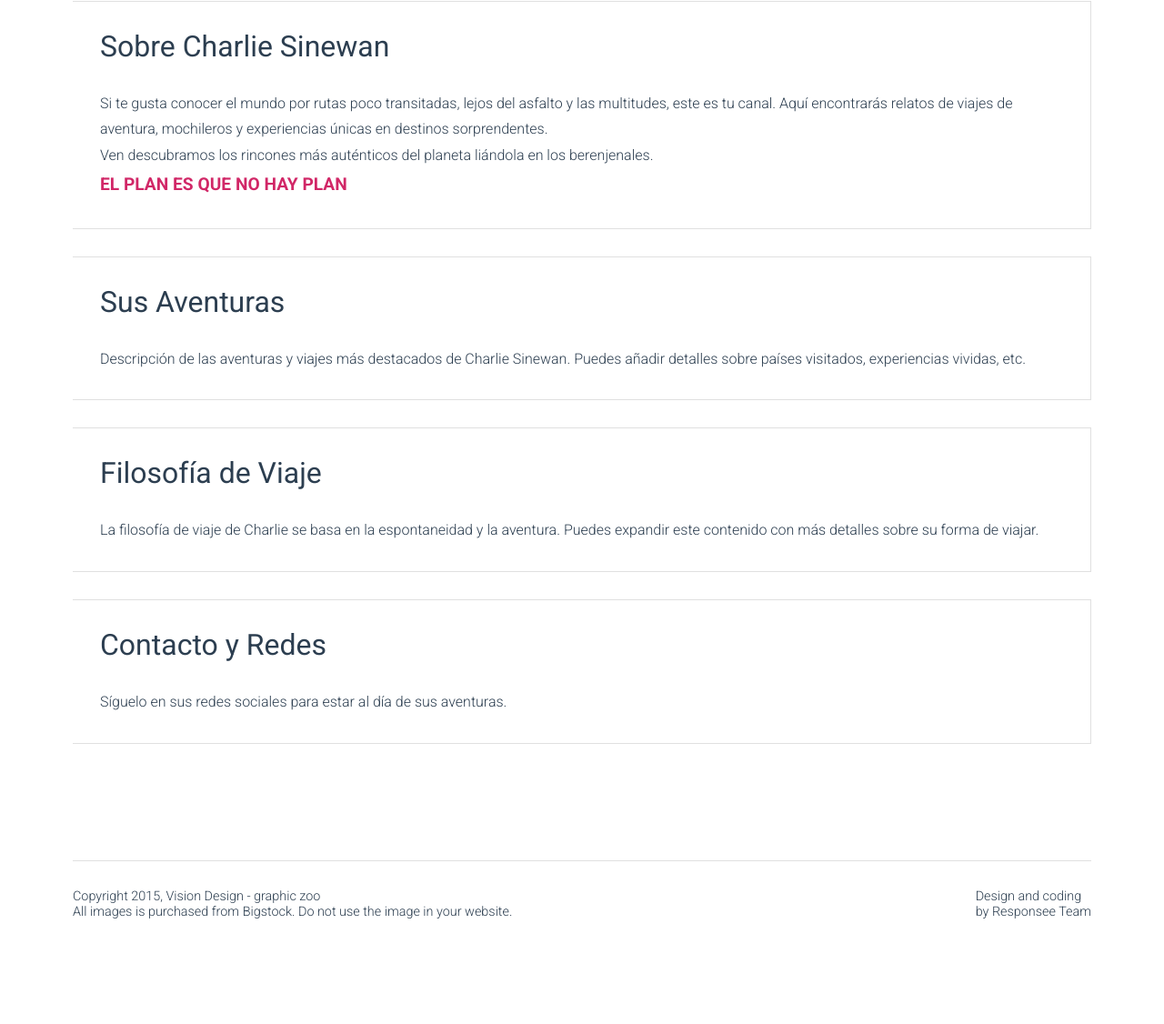
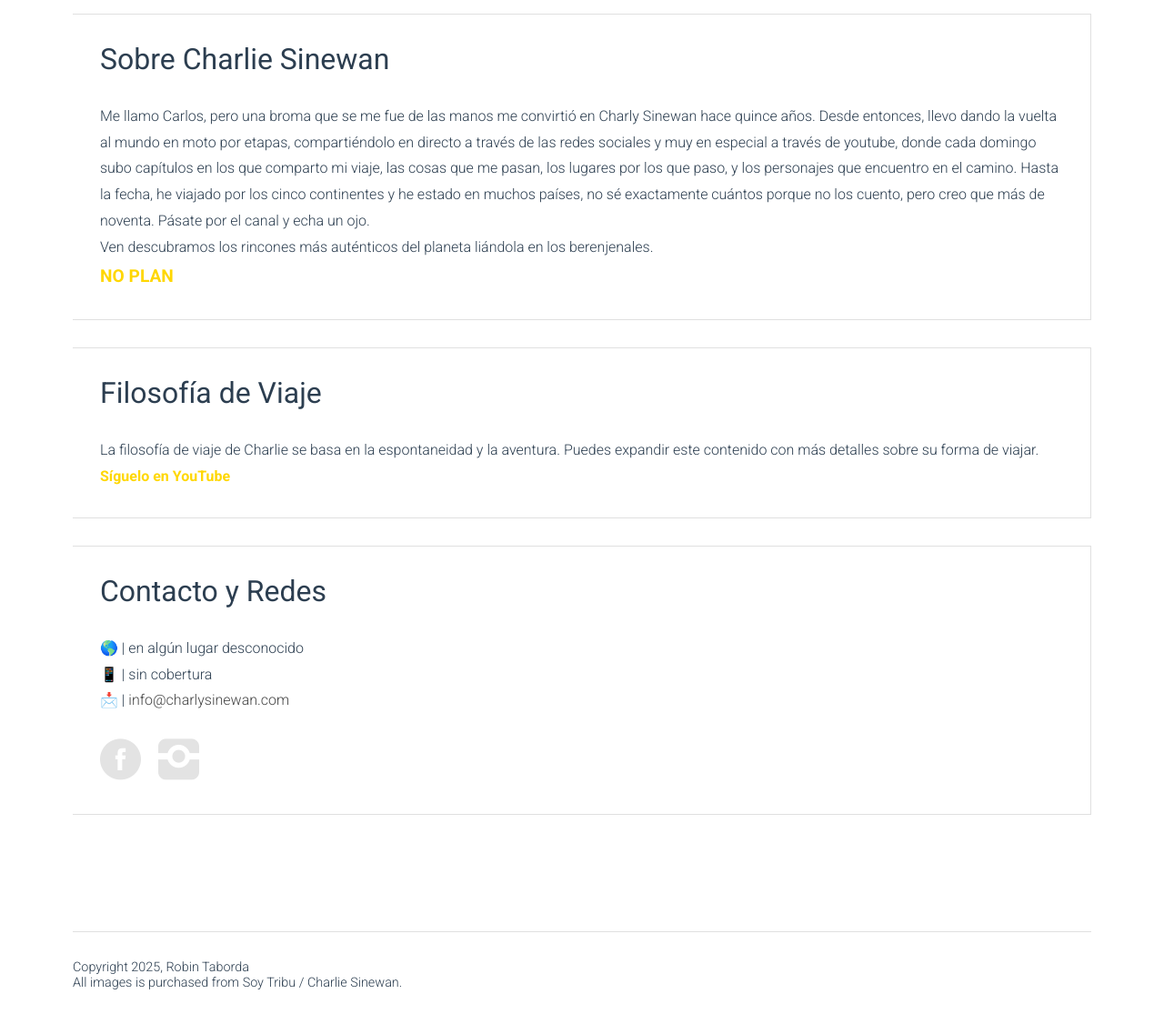
Before and after one commit to Taborda18/Proyecto-taller-1, a plain HTML site: page Charlie.html in a window 1280 px wide. Shown: the part 1128-2254 px from the top of the page at 91% size. Before the commit the page ends 2182 px from the top, so only its background shows below. Drawn offline with Linux system fonts and the light colour scheme.

Commit message:
finalizando charlie base

```diff
--- a/Charlie.html
+++ b/Charlie.html
@@ -44,19 +44,14 @@
 
                     <!-- Título principal -->
                     <div class="page-title">
+                        <img src="img/logo-sinewan.webp" alt="Logo Charlie Sinewan" class="logo-charlie">
                         <h1>Charlie Sinewan</h1>
-                  <p>EL PLAN ES QUE NO HAY PLAN</p>
                     </div>
 
                     <!-- Video de YouTube -->
                     <div class="s-12 l-12">
                         <div class="video-container">
-                     <!-- INSTRUCCIONES: Reemplaza "VIDEO_ID_AQUI" con el ID del video de YouTube
-                          Ejemplo: Si la URL es https://www.youtube.com/watch?v=dQw4w9WgXcQ
-                          El ID es: dQw4w9WgXcQ -->
-                     <iframe
-                        src="https://www.youtube.com/embed/VIDEO_ID_AQUI"
-                        frameborder="0"
+                            <iframe src="https://www.youtube.com/embed/CBTduf9urKY" frameborder="0"
                                 allow="accelerometer; autoplay; clipboard-write; encrypted-media; gyroscope; picture-in-picture"
                                 allowfullscreen>
                             </iframe>
@@ -68,45 +63,48 @@
                         <div class="info-box">
                             <h2>Sobre Charlie Sinewan</h2>
                             <p>
-                        Si te gusta conocer el mundo por rutas poco transitadas, lejos del asfalto y las multitudes,
-                        este es tu canal. Aquí encontrarás relatos de viajes de aventura, mochileros y experiencias
-                        únicas en destinos sorprendentes.
+                                Me llamo Carlos, pero una broma que se me fue de las manos me convirtió en Charly
+                                Sinewan hace quince años. Desde entonces, llevo dando la vuelta al mundo en moto por
+                                etapas, compartiéndolo en directo a través de las redes sociales y muy en especial a
+                                través de youtube, donde cada domingo subo capítulos en los que comparto mi viaje, las
+                                cosas que me pasan, los lugares por los que paso, y los personajes que encuentro en el
+                                camino. Hasta la fecha, he viajado por los cinco continentes y he estado en muchos
+                                países, no sé exactamente cuántos porque no los cuento, pero creo que más de noventa.
+                                Pásate por el canal y echa un ojo.
                             </p>
                             <p>
                                 Ven descubramos los rincones más auténticos del planeta liándola en los berenjenales.
                             </p>
-                     <p style="font-weight: bold; color: #d12767; font-size: 1.2em;">
-                        EL PLAN ES QUE NO HAY PLAN
+                            <p style="font-weight: bold; color: #ffd700; font-size: 1.2em;">
+                                NO PLAN
                             </p>
                         </div>
 
-                  <!-- Box de información adicional 1 -->
                         <div class="info-box">
-                     <h2>Sus Aventuras</h2>
+                            <h2>Filosofía de Viaje</h2>
                             <p>
-                        <!-- AÑADE AQUÍ LA INFORMACIÓN SOBRE LAS AVENTURAS -->
-                        Descripción de las aventuras y viajes más destacados de Charlie Sinewan.
-                        Puedes añadir detalles sobre países visitados, experiencias vividas, etc.
+                                La filosofía de viaje de Charlie se basa en la espontaneidad y la aventura.
+                                Puedes expandir este contenido con más detalles sobre su forma de viajar.
+
+                                <a href="https://www.youtube.com/@charlysinewan" target="_blank" style="font-weight: bold; color: #ffd700;">Síguelo en YouTube</a>
                             </p>
                         </div>
 
-                  <!-- Box de información adicional 2 -->
-                  <div class="info-box">
-                     <h2>Filosofía de Viaje</h2>
-                     <p>
-                        <!-- AÑADE AQUÍ LA FILOSOFÍA DE VIAJE -->
-                        La filosofía de viaje de Charlie se basa en la espontaneidad y la aventura.
-                        Puedes expandir este contenido con más detalles sobre su forma de viajar.
-                     </p>
-                  </div>
-
-                  <!-- Box de información adicional 3 -->
                         <div class="info-box">
                             <h2>Contacto y Redes</h2>
                             <p>
-                        <!-- AÑADE AQUÍ ENLACES A REDES SOCIALES Y FORMAS DE CONTACTO -->
-                        Síguelo en sus redes sociales para estar al día de sus aventuras.
+                                🌎 | en algún lugar desconocido
+                                <br>📱 | sin cobertura
+                                <br>📩 | <a href="mailto:info@charlysinewan.com">info@charlysinewan.com</a>
                             </p>
+                            <div class="social-links">
+                                <a href="https://www.facebook.com/charlysinewan" target="_blank">
+                                    <i class="icon-facebook_circle icon2x"></i>
+                                </a>
+                                <a href="https://www.instagram.com/charlysinewan" target="_blank">
+                                    <i class="icon-instagram icon2x"></i>
+                                </a>
+                            </div>
                         </div>
                     </div>
 
@@ -120,15 +118,9 @@
         <footer>
          <div class="s-12 l-8">
             <p>
-               Copyright 2015, Vision Design - graphic zoo<br>
-               All images is purchased from Bigstock. Do not use the image in your website.
+               Copyright 2025, Robin Taborda<br>
+               All images is purchased from Soy Tribu / Charlie Sinewan.
             </p>
-         </div>
-         <div class="s-12 l-4">
-            <a class="right" href="http://www.myresponsee.com" title="Responsive framework">Design and coding<br>
-               by Responsee Team
-            </a>
-         </div>
         </footer>
     </div>
 
--- a/css/template-style.css
+++ b/css/template-style.css
@@ -651,11 +651,21 @@ body.charlie-page {
 	box-shadow: none;
 }
 
+.charlie-page .page-title .logo-charlie {
+	max-width: 120px;
+	height: auto;
+	display: inline-block;
+	vertical-align: middle;
+	margin-right: 20px;
+}
+
 .charlie-page .page-title h1 {
 	color: #2c3e50;
 	font-size: 3em;
 	margin: 0;
 	text-shadow: none;
+	display: inline-block;
+	vertical-align: middle;
 }
 
 .charlie-page .page-title p {
@@ -723,3 +733,21 @@ body.charlie-page {
 .charlie-page .content-section {
 	padding-top: 100px;
 }
+
+.charlie-page .social-links {
+	margin-top: 20px;
+	text-align: left;
+}
+
+.charlie-page .social-links a {
+	display: inline-block;
+	margin-right: 15px;
+	color: #ffd700;
+	font-size: 1.5em;
+	transition: all 0.3s ease;
+}
+
+.charlie-page .social-links a:hover {
+	color: #4a90e2;
+	transform: scale(1.2);
+}
```
Also changed, not shown: img/logo-sinewan.webp (added). Lines whose indentation alone changed are shown as unchanged.
